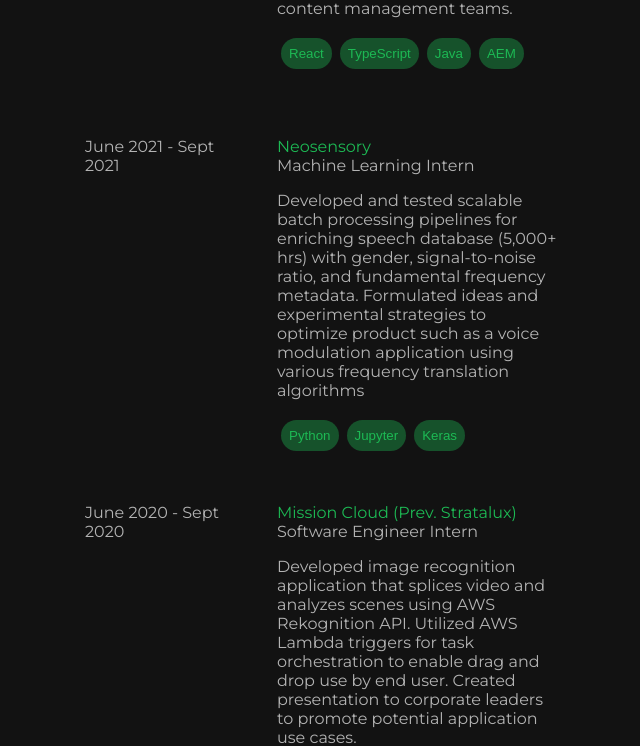
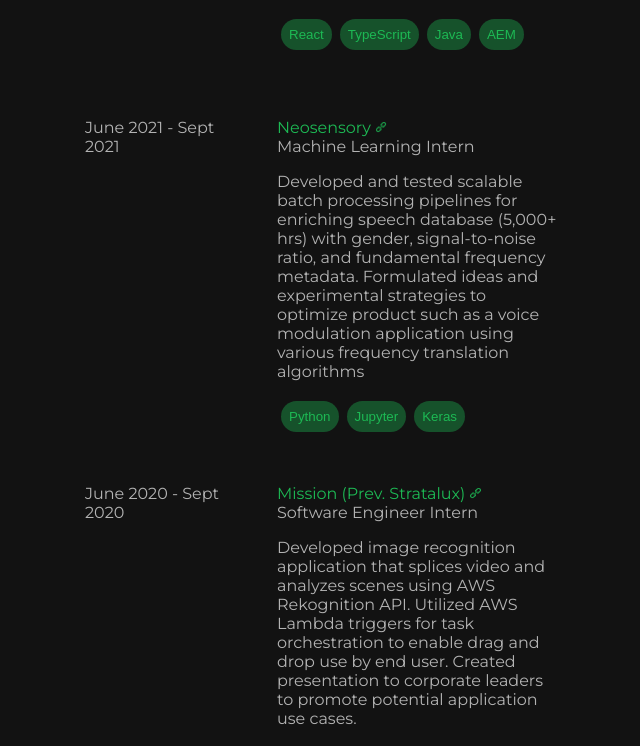
Before and after one commit to hrrsnsu/portfolio-v2, a Next.js app: page / in a window 1280 px wide. Shown: the part 747-1493 px from the top of the page, without its empty margins (579-1219 px from the left). Built offline with nearby package versions, Linux system fonts and the light colour scheme.

Commit message:
added timeline link styling

```diff
--- a/src/app/components/atoms/Icon/Icon.tsx
+++ b/src/app/components/atoms/Icon/Icon.tsx
@@ -7,6 +7,7 @@
   src: string | StaticImageData;
   alt: string;
   href: string;
+  size?: string;
 };
 
 const Icon = (props: Props) => {
@@ -15,8 +16,8 @@
       className="Icon"
       src={props.src}
       alt={props.alt}
-      width={25}
-      height={25}
+      width={props.size === "small" ? 12.5 : 25}
+      height={props.size === "small" ? 12.5 : 25}
     />
   </Link>);
 };
--- a/src/app/components/molecules/AboutUs/AboutUs.tsx
+++ b/src/app/components/molecules/AboutUs/AboutUs.tsx
@@ -16,7 +16,7 @@
           Software Engineer
         </Title>
         <Description marginTop="1rem">
-          I have experience full stack developing on fast paced start ups and
+          with experience in full stack developing on fast paced start ups and
           corporate level companies.
         </Description>
         <NavLinks />
--- a/src/app/components/molecules/ScrollView/ScrollView.tsx
+++ b/src/app/components/molecules/ScrollView/ScrollView.tsx
@@ -1,5 +1,4 @@
 import React from "react";
-import Description from "../../atoms/Description/Description";
 import "./ScrollView.css";
 import ContentBox from "../ContentBox/ContentBox";
 import Timeline from "../Timeline/Timeline";
@@ -14,7 +13,7 @@
         <br />
         <br />
         Instead of delving deeper into game development, I found an interst in creating interactive and beautiful web experiences.
-        This lead me to machine learning and artificial intelligence. From this, I gained experience building on fast-paced start ups.
+        This lead me to machine learning and artificial intelligence. From this, I gained experience building innovative companies.
         <br />
         <br />
         Nowadays, I work as a web engineer at Credit One Bank. I bring an artistic touch to coding, ensuring that the user experience is not only efficient but also visually engaging.
@@ -45,7 +44,7 @@
       </ContentBox>
       <ContentBox>
         <Timeline
-          header="Mission Cloud (Prev. Stratalux)"
+          header="Mission (Prev. Stratalux)"
           href="https://www.missioncloud.com/"
           subHeader="Software Engineer Intern"
           desc="Developed image recognition application that splices video and analyzes scenes using AWS Rekognition API.
--- a/src/app/components/molecules/Timeline/Timeline.css
+++ b/src/app/components/molecules/Timeline/Timeline.css
@@ -20,6 +20,12 @@
     color: var(--light-gray);
 }
 
+.Timeline__header {
+    display: flex;
+    gap: .25rem;
+    transition: .3s;
+}
+
 .Timeline__header > a {
     color: var(--spot-green);
     text-decoration: none;
--- a/src/app/components/molecules/Timeline/Timeline.tsx
+++ b/src/app/components/molecules/Timeline/Timeline.tsx
@@ -1,13 +1,16 @@
 import React from "react";
 import "./Timeline.css";
 import Button from "../../atoms/Button/Button";
+import linkIcon from "../../../../../public/linkIcon.png";
+import Icon from "../../atoms/Icon/Icon";
+
 type Props = {
   timeline?: string;
   header?: string;
   subHeader?: string;
   desc?: string;
   skills?: string[];
-  href?: string;
+  href: string;
 };
 
 const Timeline = (props: Props) => {
@@ -17,7 +20,13 @@
       <div className="Timeline__contentContainer">
         <div>
           <div className="Timeline__header">
-            <a href=''>{props.header}</a>
+            <a>{props.header}</a>
+            <Icon
+              src={linkIcon}
+              alt="link icon"
+              href={props.href}
+              size="small"
+            />
           </div>
           <div className="Timeline__subHeader">{props.subHeader}</div>
         </div>
```
Also changed, not shown: public/linkIcon.png (added).
